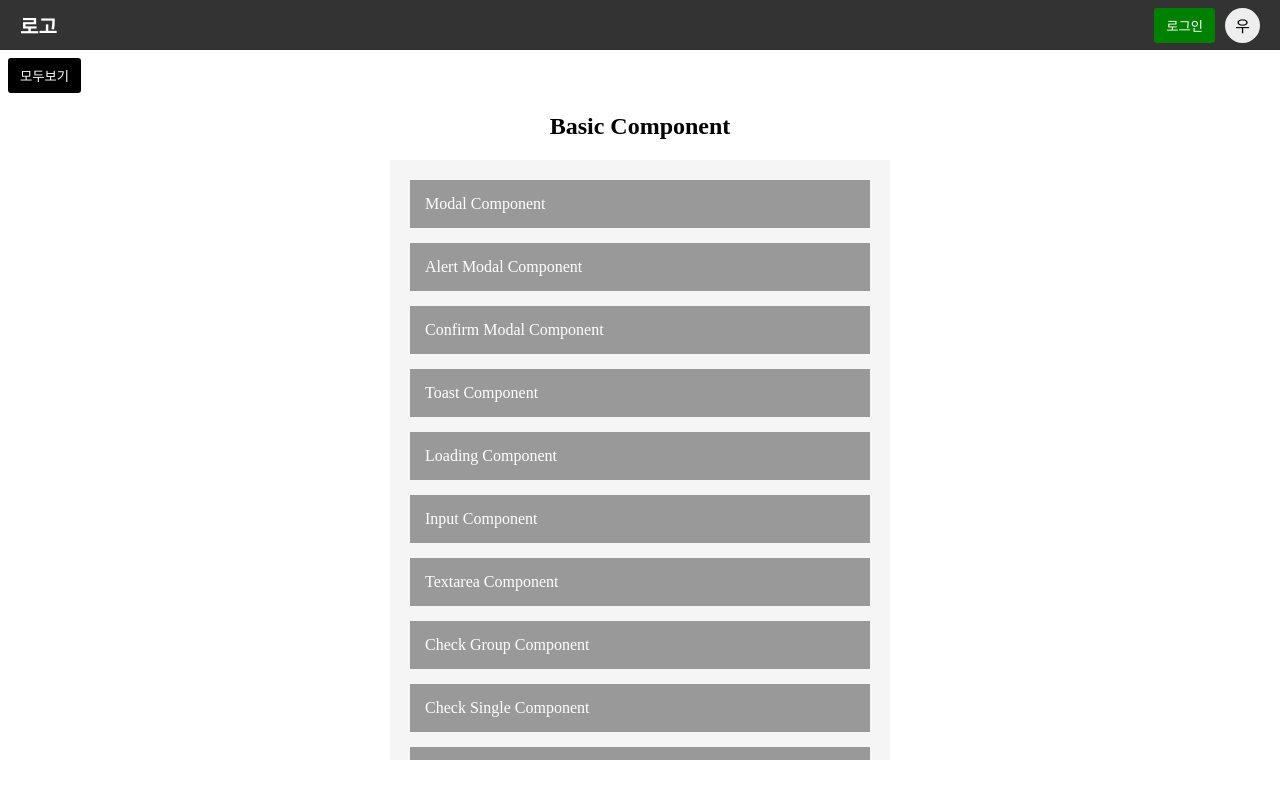
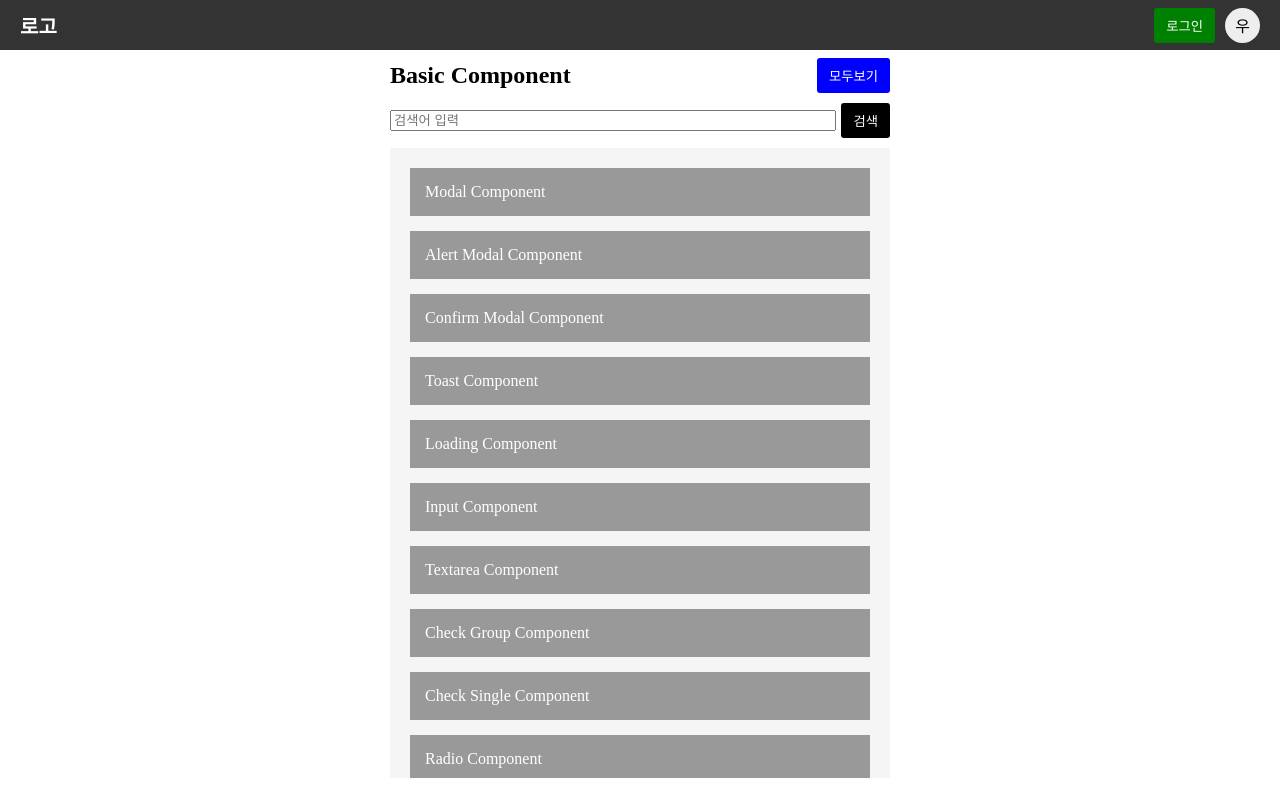
Before and after one commit to wknowpark797/vue2-basic-custom, a Vue app in the folder vue2-basic-custom/: page /main in a window 1280 px wide. Built offline with nearby package versions, Linux system fonts and the light colour scheme.

Commit message:
메인 > 검색 영역 추가

```diff
--- a/vue2-basic-custom/src/components/common/InputComp.vue
+++ b/vue2-basic-custom/src/components/common/InputComp.vue
@@ -78,5 +78,11 @@
 </script>
 
 <style lang="scss" scoped>
-
+    label {
+        display: flex;
+        align-items: center;
+        input {
+            flex: 1;
+        }
+    }
 </style>
--- a/vue2-basic-custom/src/views/MainComp.vue
+++ b/vue2-basic-custom/src/views/MainComp.vue
@@ -4,12 +4,27 @@
 
 <template>
     <div class="main-wrap">
-        <ButtonComp @click="$router.push('/dev/document')">
-            모두보기
-        </ButtonComp>
 
-        <h2 class="page-title">Basic Component</h2>
+        <!-- Title Wrap -->
+        <div class="title-wrap">
+            <h2>Basic Component</h2>
+            <ButtonComp :color="'blue'"
+                        @click="$router.push('/dev/document')">
+                모두보기
+            </ButtonComp>
+        </div>
 
+        <!-- Search Wrap -->
+        <div class="search-wrap">
+            <div class="input-wrap">
+                <InputComp :placeholder="'검색어 입력'" />
+            </div>
+            <ButtonComp>
+                검색
+            </ButtonComp>
+        </div>
+
+        <!-- Component List -->
         <div class="component-wrap">
             <router-link v-for="item in listComp"
                          :key="item.seq"
@@ -17,6 +32,7 @@
                 {{ item.name }}
             </router-link>
         </div>
+
     </div>
 </template>
 
@@ -65,14 +81,27 @@
 
 <style lang="scss" scoped>
     .main-wrap {
-        .page-title {
-            text-align: center;
+        max-width: 500px;
+        margin: 0 auto;
+        .title-wrap {
+            display: flex;
+            align-items: center;
+            justify-content: space-between;
+            h2 {
+                margin: 0;
+            }
+        }
+        .search-wrap {
+            display: flex;
+            align-items: center;
+            margin: 10px 0;
+            .input-wrap {
+                flex: 1;
+            }
         }
         .component-wrap {
-            max-width: 500px;
-            max-height: calc(100vh - 200px);
+            max-height: calc(100vh - 170px);
             background: #f5f5f5;
-            margin: 0 auto;
             padding: 20px;
             box-sizing: border-box;
             overflow: auto;
```
